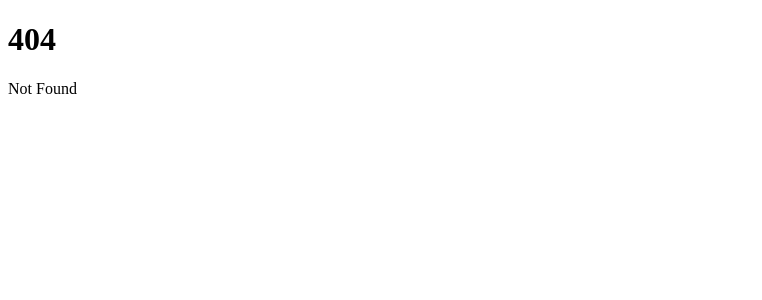
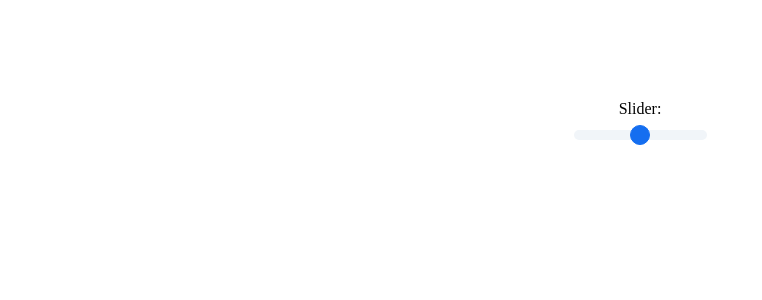
Before and after one commit to mmfallacy/task-space, a SvelteKit app: page /slider in a window 1280 px wide. Before the commit this address had no page. Shown: the top 300 px of the page, without its empty margins (0-762 px from the left). Built offline with nearby package versions, Linux system fonts and the light colour scheme.

Commit message:
Added slider

```diff
--- /dev/null
+++ b/src/routes/slider/+page.svelte
@@ -0,0 +1,18 @@
+<!-- App.svelte -->
+<script>
+    import RangeInput from './RangeInput.svelte';
+</script>
+
+<main>
+    <RangeInput min={0} max={100} value={50} label="Slider:" id="slider1" />
+</main>
+
+<style>
+  main {
+    display: flex;
+    flex-direction: column;
+    align-items: center;
+    margin-top: 50px;
+  }
+
+</style>
--- /dev/null
+++ b/src/routes/slider/RangeInput.svelte
@@ -0,0 +1,55 @@
+<script>
+    export let min = 0;
+    export let max = 100;
+    export let value = 50;
+    export let label = "Slider:";
+    export let id = "slider";
+
+    function handleInput(event) {
+      value = +event.target.value;
+    }
+  </script>
+
+  <main>
+    <label for={id}>{label}</label>
+    <input class="RangeInput" type="range" id={id} min={min} max={max} bind:value on:input={handleInput}>
+  </main>
+
+  <style>
+
+  .RangeInput {
+    width: 100%;
+    height: 10px;
+    background-color: #F1F5F9;
+    border: none;
+    border-radius: 10px;
+    -webkit-appearance: none;
+    position: relative;
+  }
+
+  .RangeInput::-webkit-slider-thumb {
+    -webkit-appearance: none;
+    width: 20px;
+    height: 20px;
+    background-color: #156EF0;
+    border: 1px solid #156EF0;
+    border-radius: 50%;
+    cursor: pointer;
+    position: relative;
+    z-index: 2;
+  }
+
+  main {
+    display: flex;
+    flex-direction: column;
+    align-items: center;
+    margin-top: 50px;
+  }
+
+  label {
+    font-size: 16px;
+    margin-bottom: 10px;
+  }
+
+
+  </style>
```
